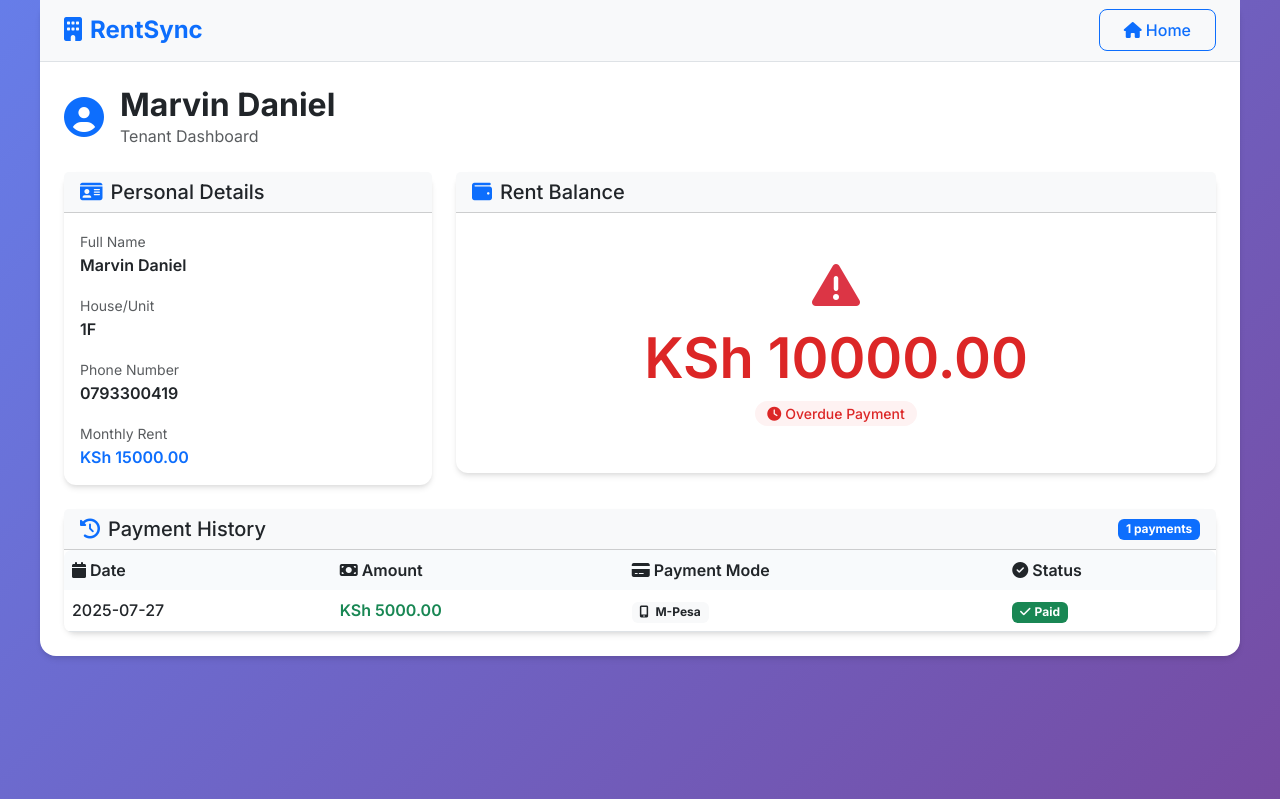
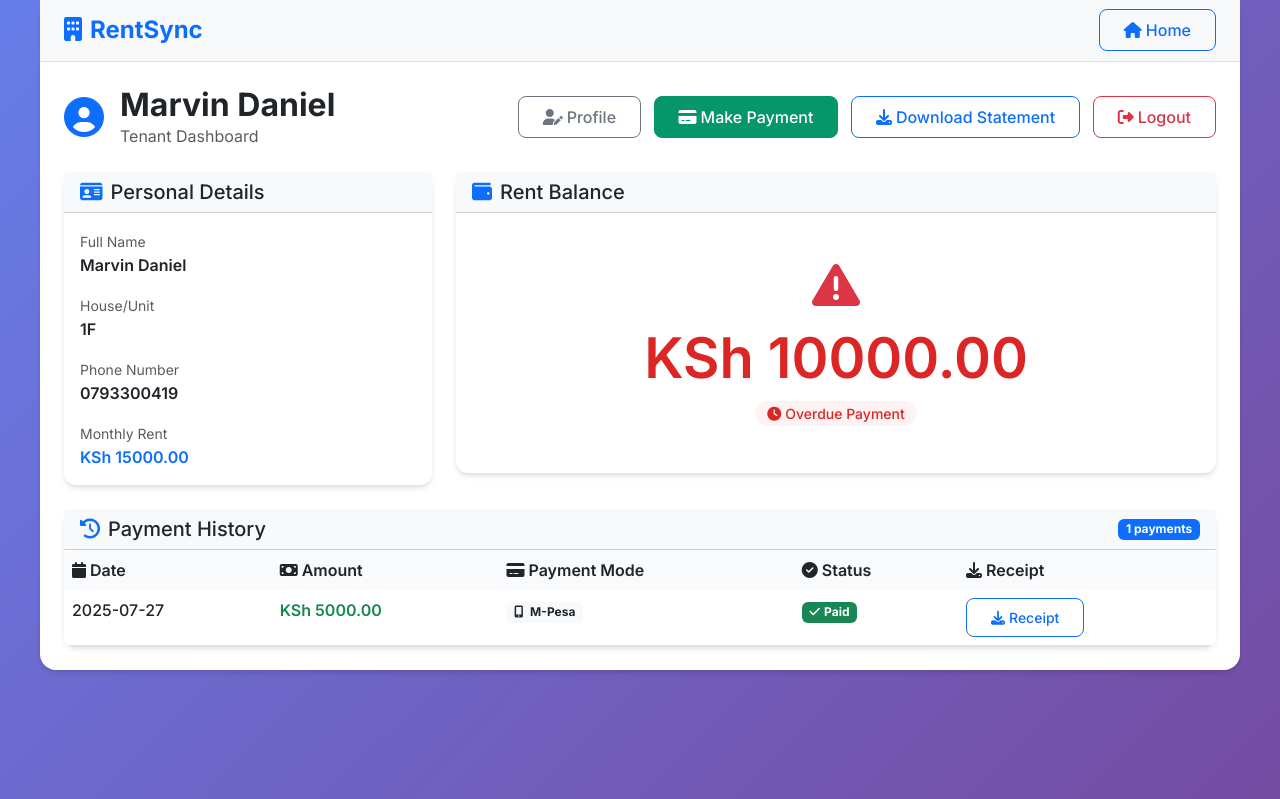
Before and after one commit to MarvinOuma/Tenant-manager, a Flask app: page /tenant/1 in a window 1280 px wide. Shown: the part 33-832 px from the top of the page. Run offline with Flask 3, Linux system fonts and the light colour scheme; data comes from the database, SQL or seed files in the repository.

Commit message:
feat: upgrade tenant dashboard with new features
- Add profile picture display in header
- Include profile management button
- Update navigation for session-based auth
- Enhance payment history with receipt downloads

```diff
--- a/templates/tenant_dashboard.html
+++ b/templates/tenant_dashboard.html
@@ -13,11 +13,34 @@
 {% block content %}
 <div class="row">
     <div class="col-12">
-        <div class="d-flex align-items-center mb-4">
-            <i class="fas fa-user-circle text-primary me-3" style="font-size: 2.5rem;"></i>
+        <div class="d-flex align-items-center justify-content-between mb-4">
+            <div class="d-flex align-items-center">
+                {% if tenant.profile_picture %}
+                    <img src="/static/profile_pictures/{{ tenant.profile_picture }}"
+                         class="rounded-circle border me-3"
+                         style="width: 60px; height: 60px; object-fit: cover;"
+                         alt="Profile Picture">
+                {% else %}
+                    <i class="fas fa-user-circle text-primary me-3" style="font-size: 2.5rem;"></i>
+                {% endif %}
+                <div>
+                    <h2 class="mb-0 fw-bold">{{ tenant.name }}</h2>
+                    <p class="text-muted mb-0">Tenant Dashboard</p>
+                </div>
+            </div>
             <div>
-                <h2 class="mb-0 fw-bold">{{ tenant.name }}</h2>
-                <p class="text-muted mb-0">Tenant Dashboard</p>
+                <a href="/tenant/profile" class="btn btn-outline-secondary me-2">
+                    <i class="fas fa-user-edit me-1"></i>Profile
+                </a>
+                <a href="/tenant/pay" class="btn btn-success me-2">
+                    <i class="fas fa-credit-card me-1"></i>Make Payment
+                </a>
+                <a href="/tenant/statement" class="btn btn-outline-primary me-2">
+                    <i class="fas fa-download me-1"></i>Download Statement
+                </a>
+                <a href="/tenant/logout" class="btn btn-outline-danger">
+                    <i class="fas fa-sign-out-alt me-1"></i>Logout
+                </a>
             </div>
         </div>
     </div>
@@ -116,6 +139,7 @@
                                 <th><i class="fas fa-money-bill me-1"></i>Amount</th>
                                 <th><i class="fas fa-credit-card me-1"></i>Payment Mode</th>
                                 <th><i class="fas fa-check-circle me-1"></i>Status</th>
+                            <th><i class="fas fa-download me-1"></i>Receipt</th>
                             </tr>
                         </thead>
                         <tbody>
@@ -138,9 +162,14 @@
                                     </span>
                                 </td>
                                 <td>
-                                    <span class="badge bg-success">
-                                        <i class="fas fa-check me-1"></i>{{ payment.status }}
+                                    <span class="badge {% if payment.status == 'Paid' %}bg-success{% elif payment.status == 'Pending Verification' %}bg-warning{% else %}bg-secondary{% endif %}">
+                                        <i class="fas fa-{% if payment.status == 'Paid' %}check{% elif payment.status == 'Pending Verification' %}clock{% else %}info{% endif %} me-1"></i>{{ payment.status }}
                                     </span>
+                                </td>
+                                <td>
+                                    <a href="/tenant/receipt/{{ payment.id }}" class="btn btn-sm btn-outline-primary">
+                                        <i class="fas fa-download me-1"></i>Receipt
+                                    </a>
                                 </td>
                             </tr>
                             {% endfor %}
```
